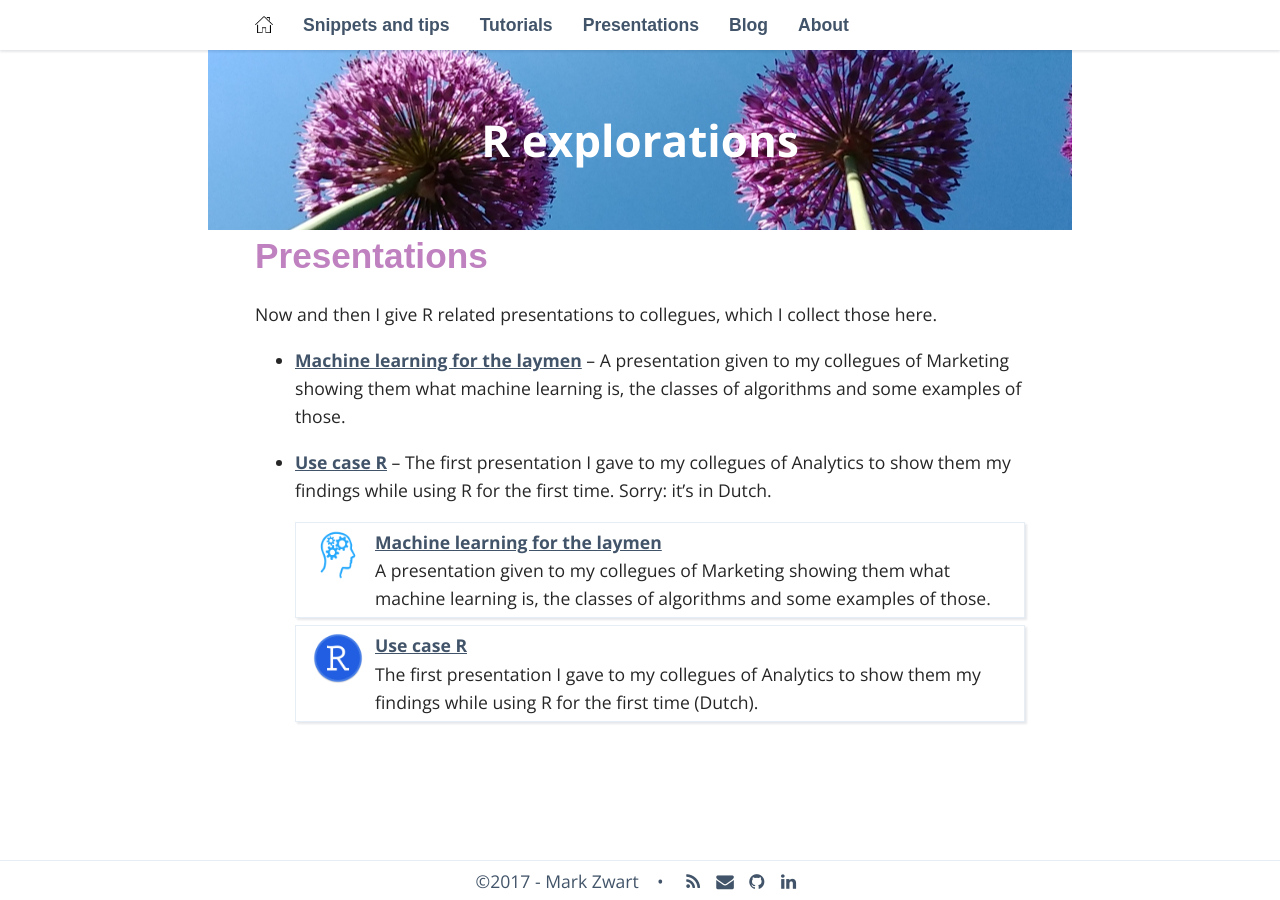
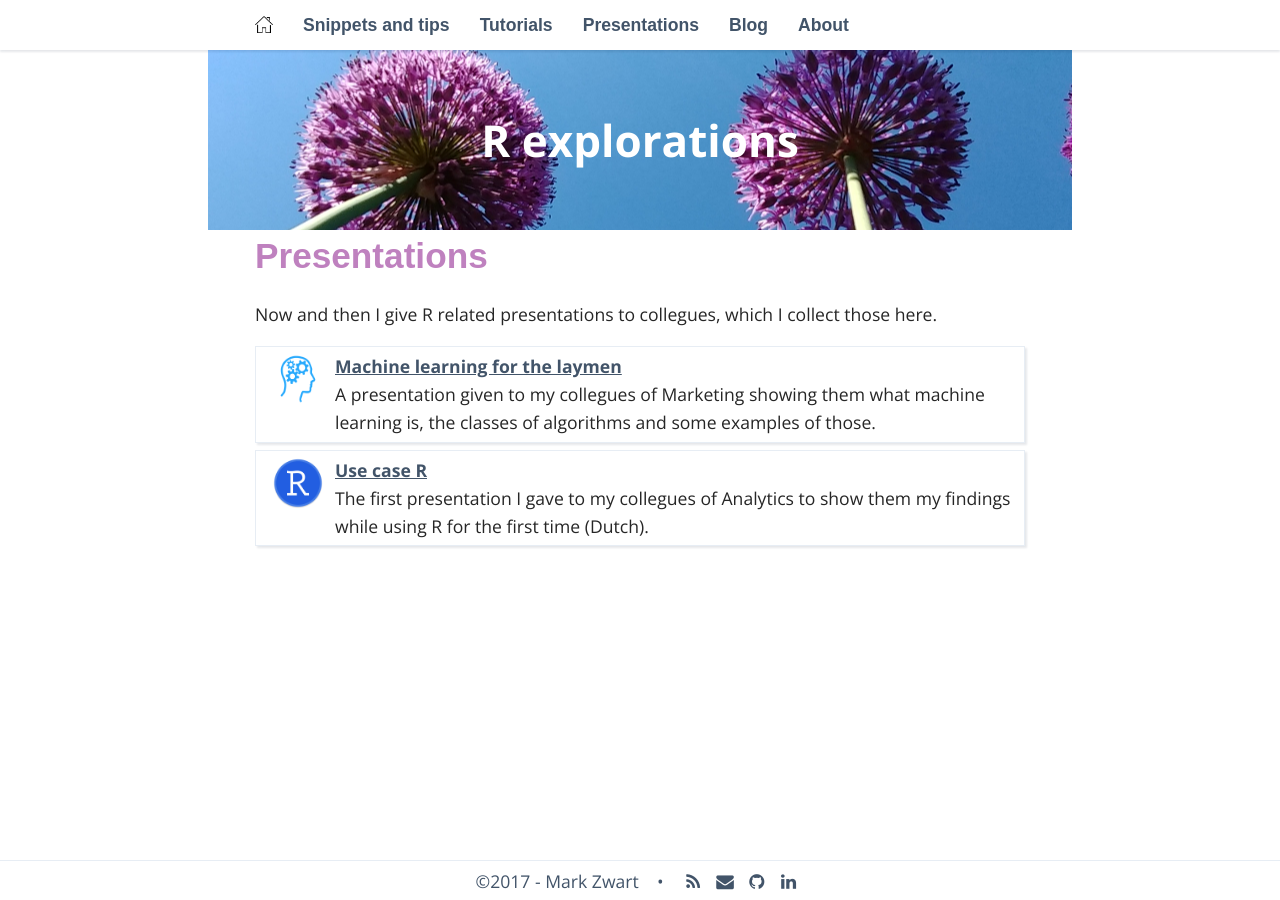
Before and after one commit to mark-me/mark-me.github.io, a Jekyll site: the page built from _pages/03-presentations.md, in a window 1280 px wide. Built offline with Jekyll 4.4.1, drawn with Linux system fonts in a browser that asks for light colours; nearby versions of some CDN libraries; some web fonts are replaced; comment, search, counter and statistics services are not loaded.

Commit message:
Update 03-presentations.md

```diff
--- a/_pages/03-presentations.md
+++ b/_pages/03-presentations.md
@@ -6,9 +6,6 @@ navigation_weight: 1
 ---
 
 Now and then I give R related presentations to collegues, which I collect those here.
-
-* [Machine learning for the laymen](/machine-learning-layman/) – A presentation given to my collegues of Marketing showing them what machine learning is, the classes of algorithms and some examples of those.
-* [Use case R](/use-case-r/) – The first presentation I gave to my collegues of Analytics to show them my findings while using R for the first time. Sorry: it’s in Dutch.
 
 {% for page in site.data.presentations-index %}
   <div class="boxed_page">
```
